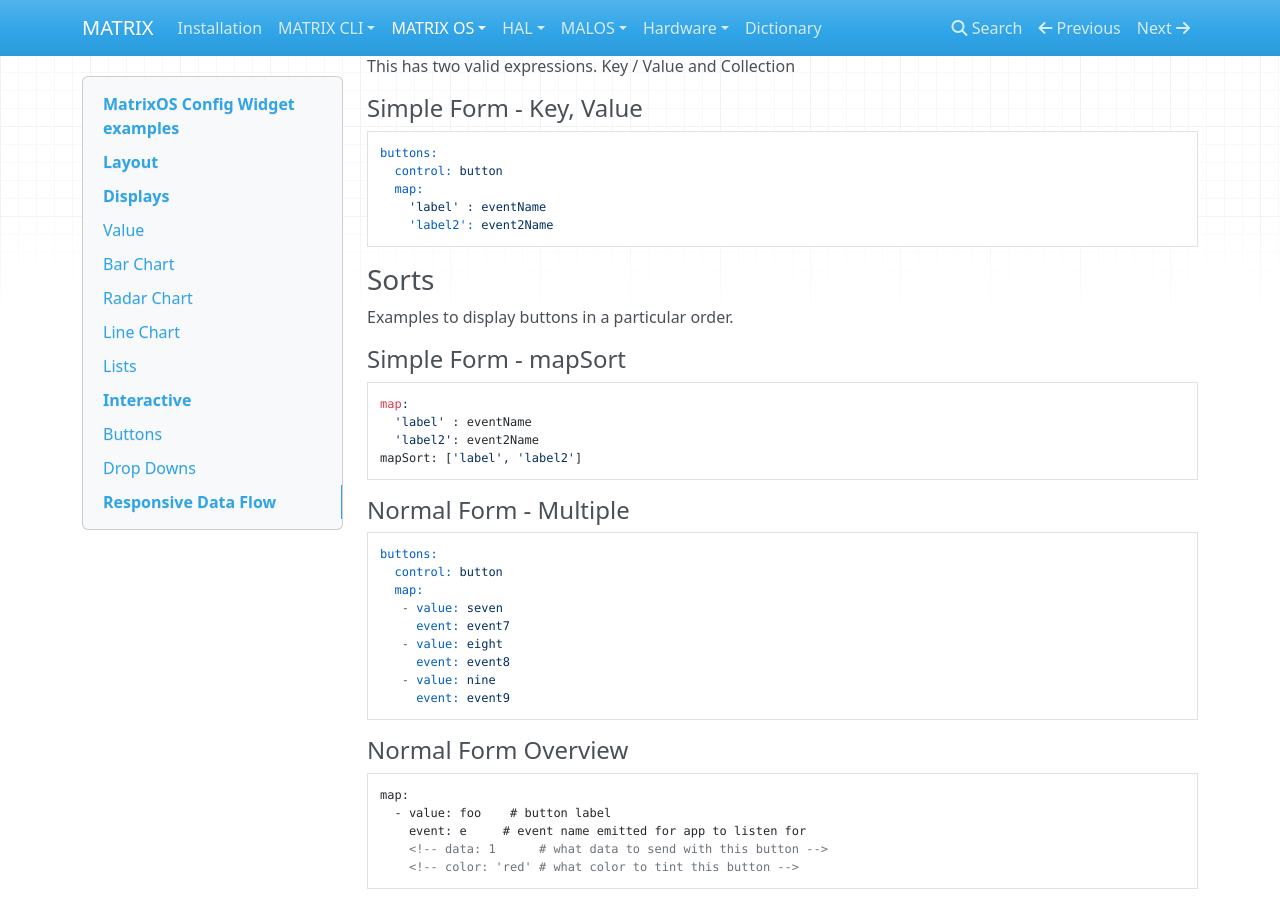
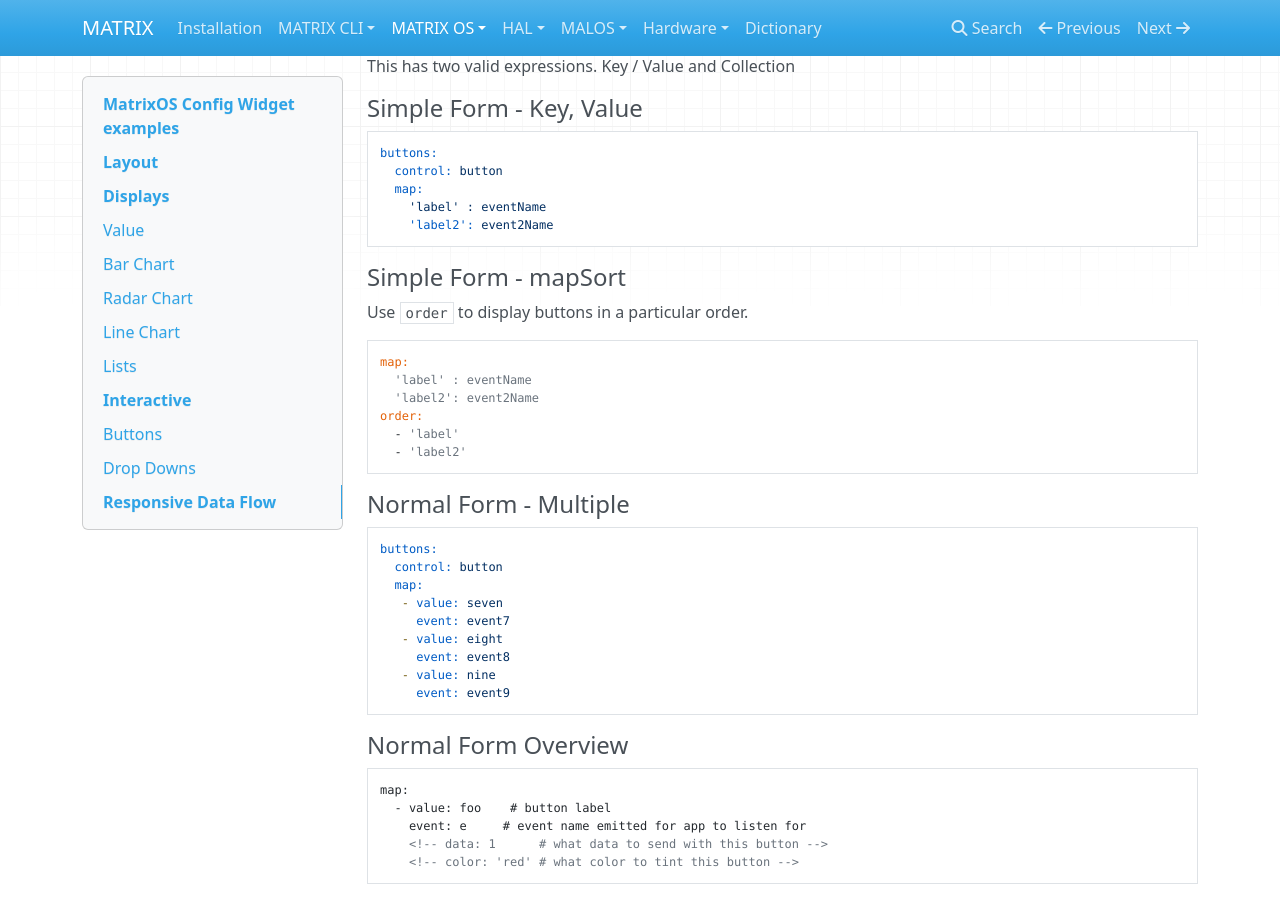
Before and after one commit to matrix-io/matrix-documentation, an MkDocs documentation site: the page built from docs/Configuration/examples.md, in a window 1280 px wide and 900 px high, scrolled down 3427 px. Built offline with MkDocs 1.6.1, drawn with Linux system fonts in a browser that asks for light colours; nearby versions of some CDN libraries; old or Windows-style settings are respelled for this version of MkDocs.

Commit message:
no array in my yaml

````diff
--- a/docs/Configuration/examples.md
+++ b/docs/Configuration/examples.md
@@ -96,16 +96,17 @@ buttons:
     'label2': event2Name
 ```
 
-### Sorts
-Examples to display buttons in a particular order.
 
 #### Simple Form - mapSort
+Use `order` to display buttons in a particular order.
 
 ```
 map:
   'label' : eventName
   'label2': event2Name
-mapSort: ['label', 'label2']
+order:
+  - 'label'
+  - 'label2'
 ```
 
 #### Normal Form - Multiple
````
